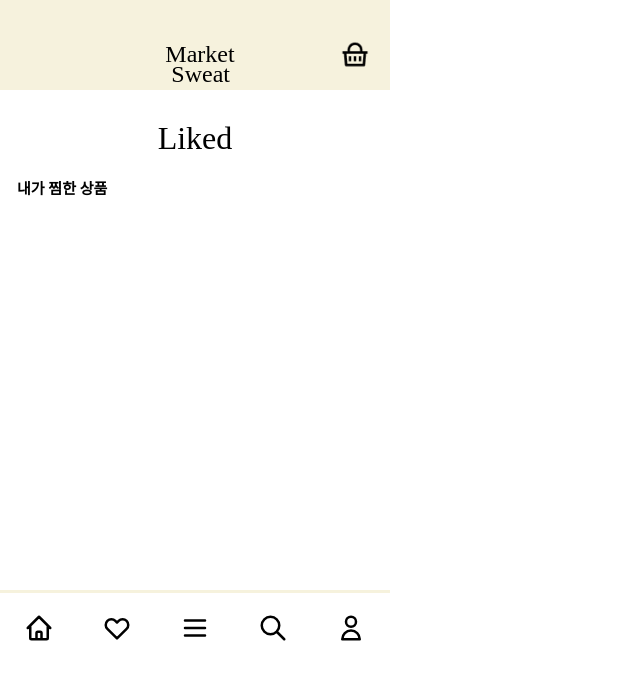
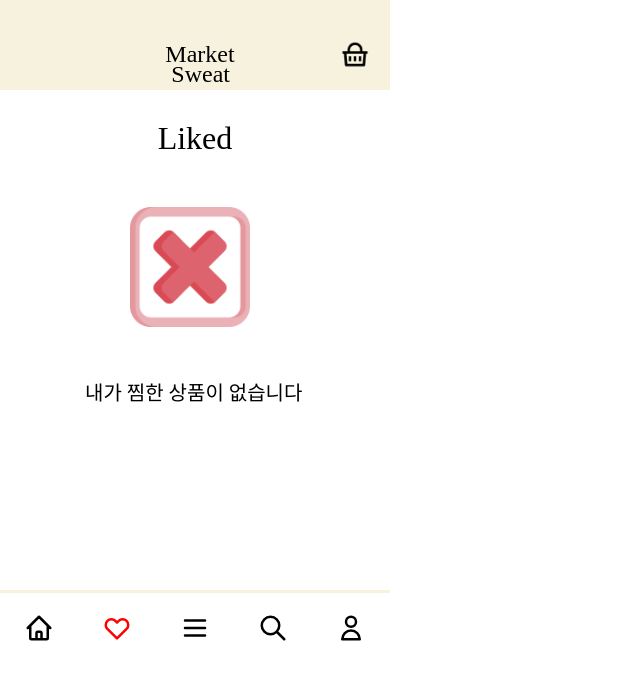
Before and after one commit to jaeochoii/MarketSweat, a React (Create React App) app: page /NoneHeartPage in a window 1280 px wide. Shown: the top 680 px of the page, without its empty margins (0-640 px from the left). Built offline with nearby package versions, Linux system fonts and the light colour scheme; a web font is replaced by a local one.

Commit message:
fix. NoneHeart Page 이미지 추가 및 수정

```diff
--- a/src/component/Page/NoneHeartPage.jsx
+++ b/src/component/Page/NoneHeartPage.jsx
@@ -1,5 +1,6 @@
 import React from "react";
 import styled from "styled-components";
+import Error from "../../assets/UnHeart.png";
 import Header from "../../uiPage/Header";
 import Footer from "../../uiPage/Footer";
 
@@ -19,13 +20,22 @@ const TextWrapper = styled.div`
   padding-top: 30px;
 `;
 
-const Text = styled.div`
+const ErrorWrapper = styled.img`
+  display: flex;
+  width: 120px;
+  height: 120px;
+  border-radius: 3px;
+  padding-left: 130px;
+  padding-top: 50px;
+`;
+
+const ErrorText = styled.div`
   @import url("https://fonts.googleapis.com/css2?family=Mogra&display=swap");
   font-family: "Mogra", cursive;
-  font-weight: 700;
-  font-size: 15px;
-  padding-top: 20px;
-  padding-left: 17px;
+  font-weight: 400;
+  font-size: 20px;
+  padding-top: 50px;
+  padding-left: 85px;
 `;
 
 const NoneHeartPage = () => {
@@ -34,9 +44,10 @@ const NoneHeartPage = () => {
       <Header />
       <BodyContent>
         <TextWrapper>Liked</TextWrapper>
-        <Text>내가 찜한 상품</Text>
+        <ErrorWrapper src={Error} />
+        <ErrorText>내가 찜한 상품이 없습니다</ErrorText>
       </BodyContent>
-      <Footer />
+      <Footer name="heart" />
     </>
   );
 };
--- a/src/uiPage/Footer.jsx
+++ b/src/uiPage/Footer.jsx
@@ -50,7 +50,7 @@ const Footer = (props) => {
         name="heart"
         onClick={() => {
           setClick(props.name);
-          navigate("/HeartPage");
+          navigate("/NoneHeartPage");
         }}
       >
         {click === "heart" ? (
```
Also changed, not shown: src/assets/UnHeart.png (added).
